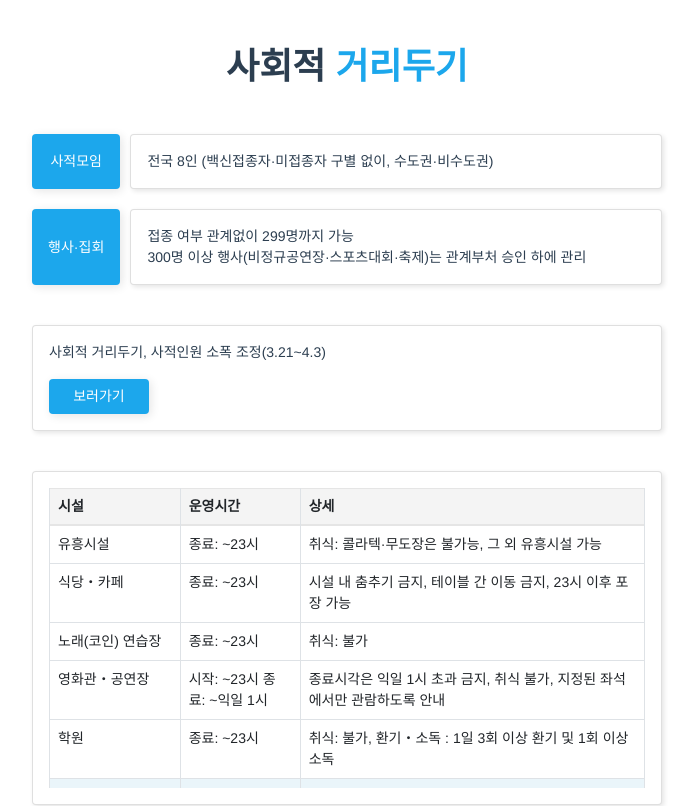
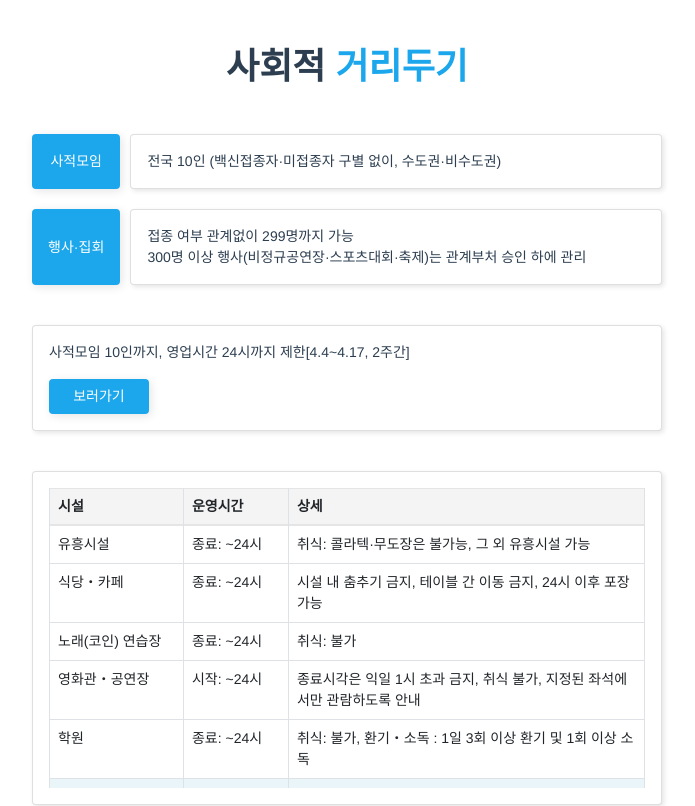
Before and after one commit to yujung7768903/social-distancing, a Vue app: page / in a window 1280 px wide. Shown: the top 806 px of the page, without its empty margins (293-988 px from the left). Built offline with nearby package versions, Linux system fonts and the light colour scheme; a web font is replaced by a local one.

Commit message:
Update social-distancing rule

```diff
--- a/src/App.vue
+++ b/src/App.vue
@@ -9,7 +9,7 @@
         <div class="article horizontal">
           <div class="point box">사적모임</div>
           <b-card>
-            <b-card-text>전국 8인 (백신접종자·미접종자 구별 없이, 수도권·비수도권)</b-card-text>
+            <b-card-text>전국 10인 (백신접종자·미접종자 구별 없이, 수도권·비수도권)</b-card-text>
           </b-card>
         </div>
         <div class="article horizontal">
@@ -21,9 +21,9 @@
       </div>
       <b-card class="left">
         <b-card-text>
-          사회적 거리두기, 사적인원 소폭 조정(3.21~4.3)
+          사적모임 10인까지, 영업시간 24시까지 제한[4.4~4.17, 2주간]
         </b-card-text>
-        <a class="point box" target="_blank" href="http://ncov.mohw.go.kr/tcmBoardView.do?brdId=3&brdGubun=31&dataGubun=&ncvContSeq=6496&contSeq=6496&board_id=311&gubun=ALL">보러가기</a>
+        <a class="point box" target="_blank" href="http://ncov.mohw.go.kr/tcmBoardView.do?brdId=3&brdGubun=31&dataGubun=&ncvContSeq=6537&contSeq=6537&board_id=311&gubun=ALL">보러가기</a>
       </b-card>
       <rule-list></rule-list>
       <b-card class="left">
--- a/src/components/rule-list.vue
+++ b/src/components/rule-list.vue
@@ -6,7 +6,7 @@
             <col
                 v-for="field in scope.fields"
                 :key="field.key"
-                :style="{ width: field.key === '운영시간' ? '120px' : 'auto' }"
+                :style="{ width: field.key === '운영시간' ? '105px' : 'auto' }"
             >
             </template>
         </b-table>
@@ -27,13 +27,13 @@ export default {
         {key: '운영시간', formatter: 'openingHour'},
         {key: '상세'}],
         items: [
-            { isActive: false, 시설: '유흥시설', 운영시간: {close: '23'}, 상세: '취식: 콜라텍·무도장은 불가능, 그 외 유흥시설 가능' },
-            { isActive: false, 시설: '식당‧카페', 운영시간: {close: '23'}, 상세: '시설 내 춤추기 금지, 테이블 간 이동 금지, 23시 이후 포장 가능' },
-            { isActive: false, 시설: '노래(코인) 연습장', 운영시간: {close: '23'}, 상세: '취식: 불가' },
-            { isActive: false, 시설: '영화관‧공연장', 운영시간: {open: '23', close: '익일 1'}, 상세: '종료시각은 익일 1시 초과 금지, 취식 불가, 지정된 좌석에서만 관람하도록 안내' },
-            { isActive: false, 시설: '학원', 운영시간: {close: '23'}, 상세: '취식: 불가, 환기‧소독 : 1일 3회 이상 환기 및 1회 이상 소독' },
+            { isActive: false, 시설: '유흥시설', 운영시간: {close: '24'}, 상세: '취식: 콜라텍·무도장은 불가능, 그 외 유흥시설 가능' },
+            { isActive: false, 시설: '식당‧카페', 운영시간: {close: '24'}, 상세: '시설 내 춤추기 금지, 테이블 간 이동 금지, 24시 이후 포장 가능' },
+            { isActive: false, 시설: '노래(코인) 연습장', 운영시간: {close: '24'}, 상세: '취식: 불가' },
+            { isActive: false, 시설: '영화관‧공연장', 운영시간: {open: '24'}, 상세: '종료시각은 익일 1시 초과 금지, 취식 불가, 지정된 좌석에서만 관람하도록 안내' },
+            { isActive: false, 시설: '학원', 운영시간: {close: '24'}, 상세: '취식: 불가, 환기‧소독 : 1일 3회 이상 환기 및 1회 이상 소독' },
             { isActive: true, 시설: '독서실·스터디카페', 운영시간: {close: '제한 없음'}, 상세: '취식: 불가, 환기‧소독 : 1일 3회 이상 환기 및 1회 이상 소독' },
-            { isActive: true, 시설: 'PC방, 오락실', 운영시간: {close: '23'}, 상세: '취식: 불가' },
+            { isActive: true, 시설: 'PC방, 오락실', 운영시간: {close: '24'}, 상세: '취식: 불가' },
             { isActive: true, 시설: '도서관', 운영시간: {close: '제한 없음'}, 상세: '취식: 불가, 사전예약제 운영' },
             { isActive: true, 시설: '박물관·미술관·과학관', 운영시간: {close: '제한 없음'}, 상세: '취식: 불가, 사전예약제 운영' },
             { isActive: true, 시설: '놀이공원‧워터파크', 운영시간: {close: '제한 없음'}, 상세: '취식: 가능' },
@@ -49,8 +49,8 @@ export default {
       if (value.close === "제한 없음") {
         return `제한 없음`
       }
-      else if(value.open && value.close) {
-        return `시작: ~${value.open}시 \n 종료: ~${value.close}시`
+      else if(value.open) {
+        return `시작: ~${value.open}시`
       }
       else {
         return `종료: ~${value.close}시`
```
